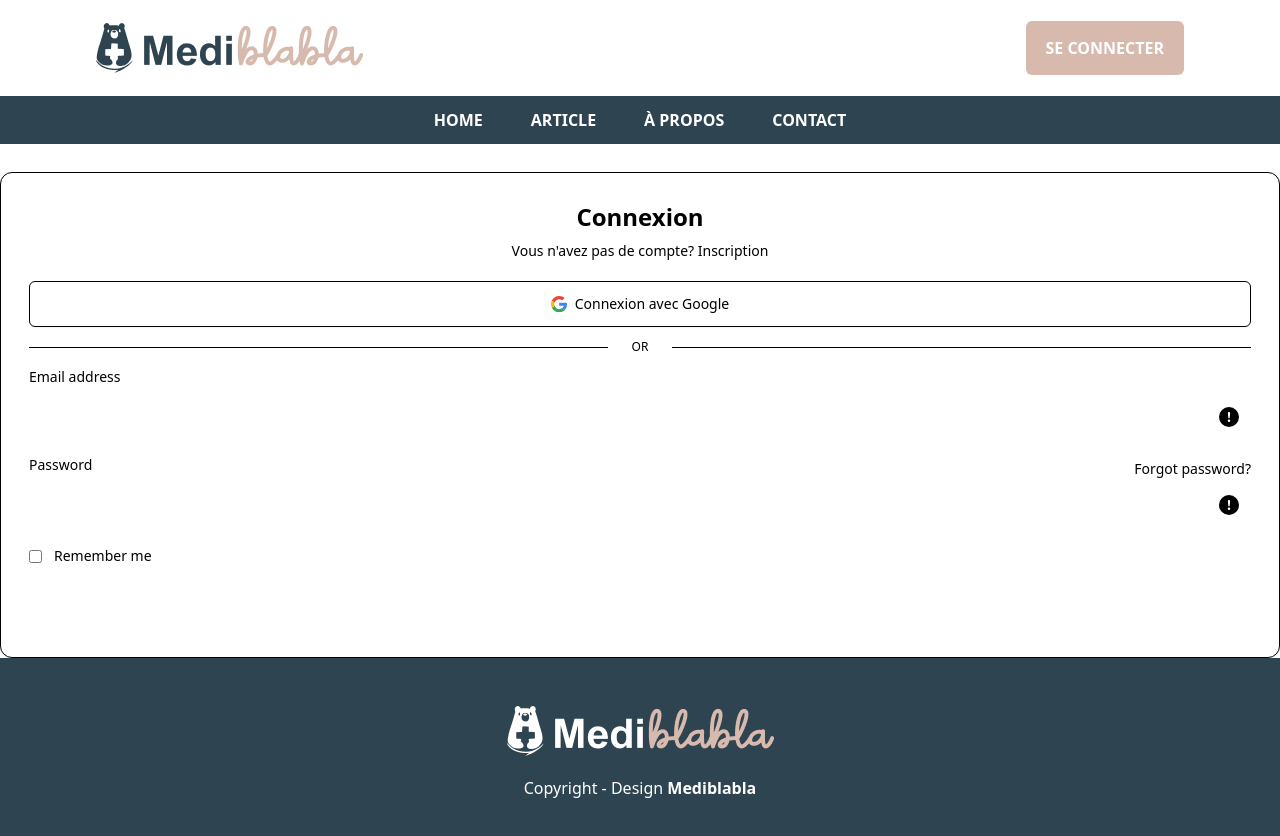
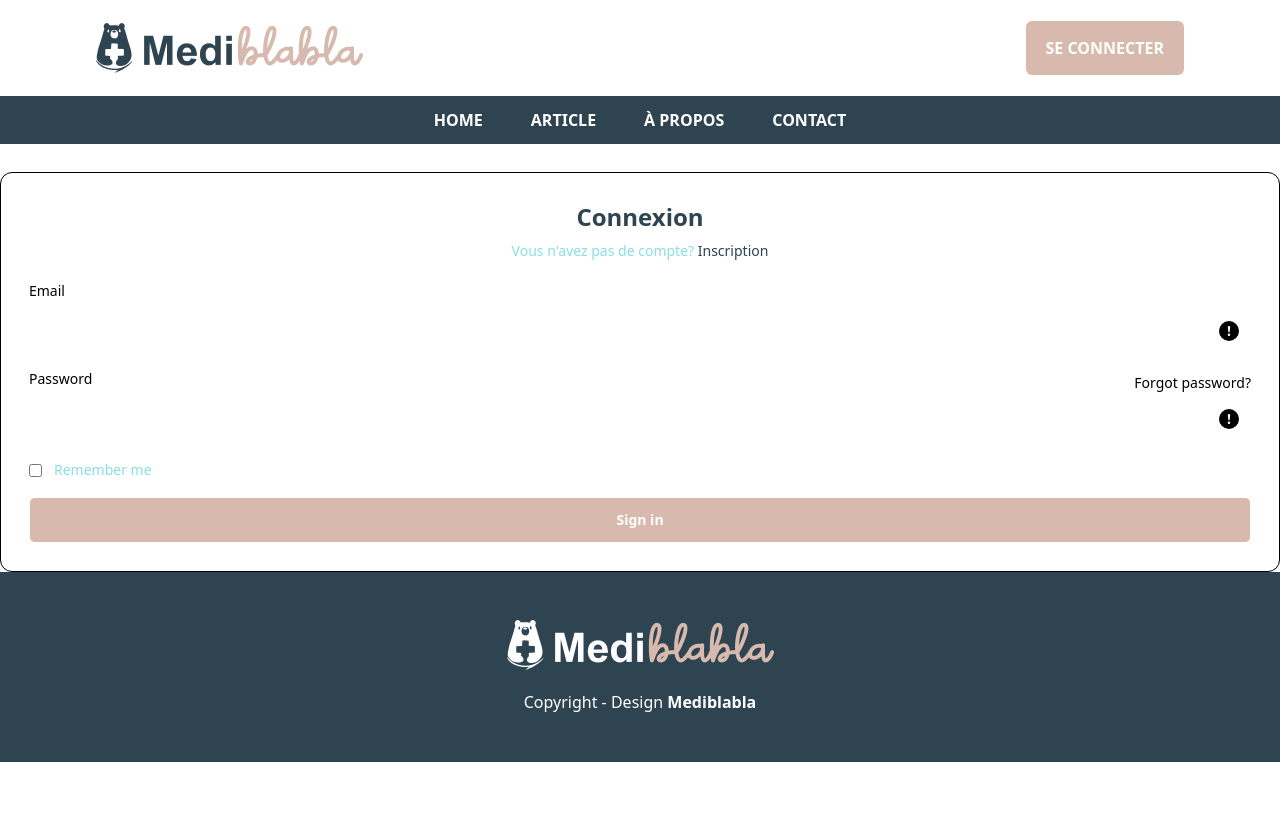
Before and after one commit to Lotshana/Mediblabla, a Vue app: page /connexion in a window 1280 px wide. Shown: the top 836 px of the page. After the commit the page ends 800 px from the top, so only its background shows below. Built offline with nearby package versions, Linux system fonts and the light colour scheme.

Commit message:
debut design page connexion
MAJ connexion et design

```diff
--- a/src/components/LoginForm.vue
+++ b/src/components/LoginForm.vue
@@ -2,34 +2,22 @@
     <div class="mt-7 bg-white border border-gray-200 rounded-xl shadow-sm dark:bg-gray-800 dark:border-gray-700">
         <div class="p-4 sm:p-7">
           <div class="text-center">
-            <h1 class="block text-2xl font-bold text-gray-800 dark:text-white">Connexion</h1>
-            <p class="mt-2 text-sm text-gray-600 dark:text-gray-400">
+            <h1 class="block text-2xl font-bold text-darkblue">Connexion</h1>
+            <p class="mt-2 text-sm text-lightblue">
               Vous n'avez pas de compte?
-              <a class="text-blue-600 decoration-2 hover:underline font-medium" href="">
+              <a class="text-darkblue decoration-2 hover:underline font-medium" href="">
                 Inscription
               </a>
             </p>
           </div>
 
           <div class="mt-5">
-            <button type="button" class="w-full py-3 px-4 inline-flex justify-center items-center gap-2 rounded-md border font-medium bg-white text-gray-700 shadow-sm align-middle hover:bg-gray-50 focus:outline-none focus:ring-2 focus:ring-offset-2 focus:ring-offset-white focus:ring-blue-600 transition-all text-sm dark:bg-gray-800 dark:hover:bg-slate-800 dark:border-gray-700 dark:text-gray-400 dark:hover:text-white dark:focus:ring-offset-gray-800">
-              <svg class="w-4 h-auto" width="46" height="47" viewBox="0 0 46 47" fill="none">
-                <path d="M46 24.0287C46 22.09 45.8533 20.68 45.5013 19.2112H23.4694V27.9356H36.4069C36.1429 30.1094 34.7347 33.37 31.5957 35.5731L31.5663 35.8669L38.5191 41.2719L38.9885 41.3306C43.4477 37.2181 46 31.1669 46 24.0287Z" fill="#4285F4"/>
-                <path d="M23.4694 47C29.8061 47 35.1161 44.9144 39.0179 41.3012L31.625 35.5437C29.6301 36.9244 26.9898 37.8937 23.4987 37.8937C17.2793 37.8937 12.0281 33.7812 10.1505 28.1412L9.88649 28.1706L2.61097 33.7812L2.52296 34.0456C6.36608 41.7125 14.287 47 23.4694 47Z" fill="#34A853"/>
-                <path d="M10.1212 28.1413C9.62245 26.6725 9.32908 25.1156 9.32908 23.5C9.32908 21.8844 9.62245 20.3275 10.0918 18.8588V18.5356L2.75765 12.8369L2.52296 12.9544C0.909439 16.1269 0 19.7106 0 23.5C0 27.2894 0.909439 30.8731 2.49362 34.0456L10.1212 28.1413Z" fill="#FBBC05"/>
-                <path d="M23.4694 9.07688C27.8699 9.07688 30.8622 10.9863 32.5344 12.5725L39.1645 6.11C35.0867 2.32063 29.8061 0 23.4694 0C14.287 0 6.36607 5.2875 2.49362 12.9544L10.0918 18.8588C11.9987 13.1894 17.25 9.07688 23.4694 9.07688Z" fill="#EB4335"/>
-              </svg>
-              Connexion avec Google
-            </button>
-
-            <div class="py-3 flex items-center text-xs text-gray-400 uppercase before:flex-[1_1_0%] before:border-t before:border-gray-200 before:mr-6 after:flex-[1_1_0%] after:border-t after:border-gray-200 after:ml-6 dark:text-gray-500 dark:before:border-gray-600 dark:after:border-gray-600">Or</div>
-
             <form @submit.prevent="submit()">
               <div class="grid gap-y-4">
                 <p v-if="errorMessage" class="(error A VOIR AVEC TAILWIND)"></p>
                 <!-- Form Group -->
                 <div>
-                  <label for="email" class="block text-sm mb-2 dark:text-white">Email address</label>
+                  <label for="email" class="block text-sm mb-2 dark:text-white">Email</label>
                   <div class="relative">
                     <input  type="email" id="email" v-model="email" name="email" class="py-3 px-4 block w-full border-gray-200 rounded-md text-sm focus:border-blue-500 focus:ring-blue-500 dark:bg-gray-800 dark:border-gray-700 dark:text-gray-400" required aria-describedby="email-error">
                     <div class=" absolute inset-y-0 right-0 flex items-center pointer-events-none pr-3">
@@ -66,12 +54,12 @@
                     <input id="remember-me" name="remember-me" type="checkbox" class="shrink-0 mt-0.5 border-gray-200 rounded text-blue-600 pointer-events-none focus:ring-blue-500 dark:bg-gray-800 dark:border-gray-700 dark:checked:bg-blue-500 dark:checked:border-blue-500 dark:focus:ring-offset-gray-800">
                   </div>
                   <div class="ml-3">
-                    <label for="remember-me" class="text-sm dark:text-white">Remember me</label>
+                    <label for="remember-me" class="text-sm text-lightblue">Remember me</label>
                   </div>
                 </div>
                 <!-- End Checkbox -->
 
-                <button type="submit" class="py-3 px-4 inline-flex justify-center items-center gap-2 rounded-md border border-transparent font-semibold bg-blue-500 text-white hover:bg-blue-600 focus:outline-none focus:ring-2 focus:ring-blue-500 focus:ring-offset-2 transition-all text-sm dark:focus:ring-offset-gray-800">Sign in</button>
+                <button type="submit" class="py-3 px-4 inline-flex justify-center items-center gap-2 rounded-md border border-transparent font-semibold bg-beige text-white hover:bg-blue-600 focus:outline-none focus:ring-2 focus:ring-blue-500 focus:ring-offset-2 transition-all text-sm dark:focus:ring-offset-gray-800">Sign in</button>
               </div>
             </form>
 
```
